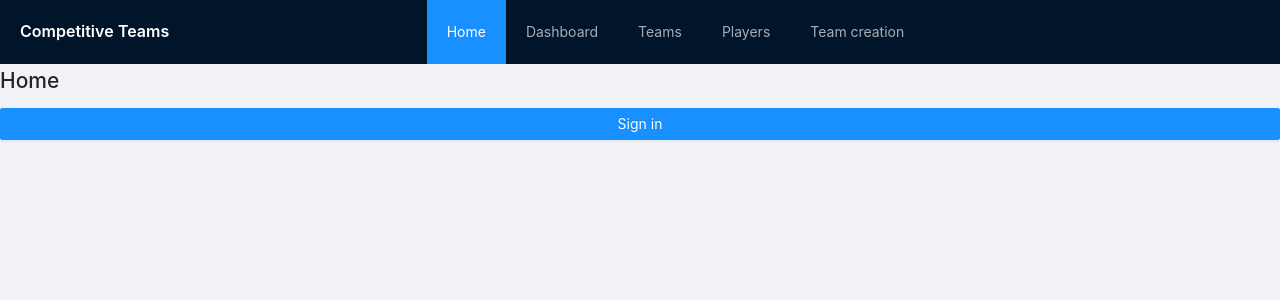
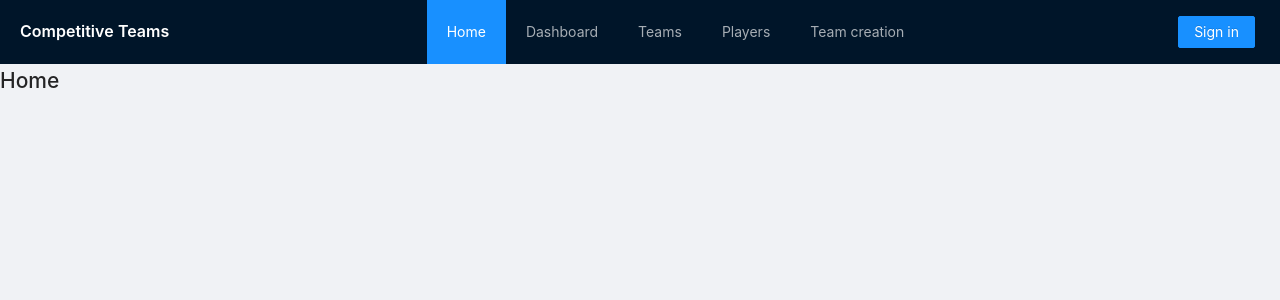
Before and after one commit to nokia-wroclaw/innovativeproject-competitive-teams, a React (Create React App) app in the folder frontend/: page / in a window 1280 px wide. Shown: the top 300 px of the page. Built offline with nearby package versions, Linux system fonts and the light colour scheme; no server answers; the HTML template or start-up script is replaced by a standard one.

Commit message:
moved login/logout, added user status to header

```diff
--- a/frontend/src/App.js
+++ b/frontend/src/App.js
@@ -9,6 +9,7 @@ import { AuthProvider } from "./Components/Auth/Auth";
 import PrivateRoute from "./Components/PrivateRoute/PrivateRoute";
 import Dashboard from "./Components/Dashboard";
 import Header from "./Components/Header";
+import LoggedOut from "./Components/LoggedOut";
 
 const App = () => (
   <AuthProvider>
@@ -20,6 +21,7 @@ const App = () => (
             <Route exact path="/" component={Home} />
             <Route exact path="/login" component={Login} />
             <Route exact path="/signup" component={SignUp} />
+            <Route exact path="/logged-out" component={LoggedOut} />
             <PrivateRoute path="/dashboard" component={Dashboard} />
           </Switch>
         </Layout>
--- a/frontend/src/Components/Dashboard/index.js
+++ b/frontend/src/Components/Dashboard/index.js
@@ -11,11 +11,13 @@ import "./index.css";
 import Profile from "../Profile";
 import Team from "../Team";
 import NotFound from "../NotFound";
+import { getUserID } from "../Firebase_funcs/firebase_funcs";
 
 const DashboardSider = () => {
   const { Content, Sider } = Layout;
   const { SubMenu } = Menu;
   const [collapsed, setCollapsed] = useState(false);
+  const userid = getUserID();
 
   const onCollapse = (collapsed) => {
     setCollapsed(collapsed);
@@ -90,10 +92,10 @@ const DashboardSider = () => {
                 <Team />
               </Route>
               <Route path="/dashboard/profile">
-                <Profile userid={"userid"} />
+                <Profile userid={userid} />
               </Route>
               <Route exact path="/dashboard">
-                <Profile userid={"userid"} />
+                <Profile userid={userid} />
               </Route>
               <Route>
                 <NotFound />
--- a/frontend/src/Components/Firebase_funcs/firebase_funcs.js
+++ b/frontend/src/Components/Firebase_funcs/firebase_funcs.js
@@ -10,7 +10,7 @@ export function loggedIn() {
   }
 }
 
-export function loggedInUserID() {
+export function getUserID() {
   var user = firebase.auth().currentUser;
   if (user) {
     return user.uid;
--- /dev/null
+++ b/frontend/src/Components/Header/UserStatus.js
@@ -0,0 +1,62 @@
+import React, { useEffect, useState } from "react";
+import app from "../Base/base";
+import { Avatar, Button, Col, Tooltip } from "antd";
+import { Link } from "react-router-dom";
+import "./index.css";
+
+const UserStatus = (props) => {
+  const [color, setColor] = useState("#3f3f3f");
+  const userid = props.userid;
+  const user_letter = userid ? userid[0] : "";
+
+  const avatar = (
+    <Tooltip title={userid}>
+      <Avatar
+        style={{
+          backgroundColor: color,
+          verticalAlign: "middle",
+          marginRight: 25,
+        }}
+        size="large"
+      >
+        {user_letter}
+      </Avatar>
+    </Tooltip>
+  );
+
+  useEffect(() => {
+    const rgb = Math.floor(Math.random() * 16777215);
+    const random_color = "#" + rgb.toString(16);
+    setColor(random_color);
+  }, [props.userid]);
+
+  const login_button = (
+    <Link to="/login">
+      <Button type="primary">Sign in</Button>
+    </Link>
+  );
+
+  const logout_button = (
+    <Link to="/logged-out">
+      <Button
+        type="primary"
+        onClick={() => {
+          app.auth().signOut();
+        }}
+      >
+        Log out
+      </Button>
+    </Link>
+  );
+
+  const av = userid ? avatar : null;
+  const button = userid ? logout_button : login_button;
+  return (
+    <Col span={props.span} align={props.align} style={props.style}>
+      {av}
+      {button}
+    </Col>
+  );
+};
+
+export default UserStatus;
--- a/frontend/src/Components/Header/index.js
+++ b/frontend/src/Components/Header/index.js
@@ -2,16 +2,21 @@ import React, { useEffect, useState } from "react";
 import { Row, Col, Layout, Menu, Typography } from "antd";
 import { Link, useLocation } from "react-router-dom";
 import "./index.css";
+
+import { getUserID } from "../Firebase_funcs/firebase_funcs";
+import UserStatus from "./UserStatus";
 
 const Header = () => {
   const { Header } = Layout;
   const { Title } = Typography;
   const location = useLocation();
   const [selected_keys, setSelected_keys] = useState(["0"]);
+  const [userid, setUserid] = useState(null);
 
   useEffect(() => {
     const currentPath = location.pathname;
     let first_dir = currentPath.substr(1).split("/")[0];
+    setUserid(getUserID());
     switch (String(first_dir)) {
       case "":
         setSelected_keys(["0"]);
@@ -27,6 +32,10 @@ const Header = () => {
         break;
       case "creator":
         setSelected_keys(["4"]);
+        break;
+      case "logged-out":
+        setUserid(null);
+        setSelected_keys([]);
         break;
       default:
         setSelected_keys([]);
@@ -48,7 +57,7 @@ const Header = () => {
             Competitive Teams
           </Title>
         </Col>
-        <Col span={16} align="left">
+        <Col span={12} align="left">
           <Menu theme="dark" mode="horizontal" selectedKeys={selected_keys}>
             <Menu.Item key="0">
               <Link to="/">Home</Link>
@@ -67,6 +76,12 @@ const Header = () => {
             </Menu.Item>
           </Menu>
         </Col>
+        <UserStatus
+          span={4}
+          align={"right"}
+          style={{ padding: "0px 25px 0px 0px" }}
+          userid={userid}
+        />
       </Row>
     </Header>
   );
--- a/frontend/src/Components/Home/Home.js
+++ b/frontend/src/Components/Home/Home.js
@@ -1,45 +1,8 @@
 import React from "react";
-import app from "../Base/base";
-import { loggedIn } from "../Firebase_funcs/firebase_funcs";
-import { useHistory } from "react-router-dom";
-import { Button } from "antd";
 import "./index.css";
 
 const Home = () => {
-  const history = useHistory();
-
-  let button;
-  if (loggedIn())
-    button = (
-      <Button
-        type="primary"
-        onClick={() => {
-          app.auth().signOut();
-          history.push("/logged-out");
-        }}
-      >
-        Sign out
-      </Button>
-    );
-  else
-    button = (
-      <Button
-        type="primary"
-        onClick={() => {
-          app.auth().signOut();
-          history.push("/login");
-        }}
-      >
-        Sign in
-      </Button>
-    );
-
-  return (
-    <>
-      <h1>Home</h1>
-      {button}
-    </>
-  );
+  return <h1>Home</h1>;
 };
 
 export default Home;
--- /dev/null
+++ b/frontend/src/Components/LoggedOut/index.css
@@ -0,0 +1 @@
+@import "~antd/dist/antd.css";
--- /dev/null
+++ b/frontend/src/Components/LoggedOut/index.js
@@ -0,0 +1,8 @@
+import React from "react";
+import "./index.css";
+
+const LoggedOut = () => {
+  return <h1>You've been logged out.</h1>;
+};
+
+export default LoggedOut;
```
